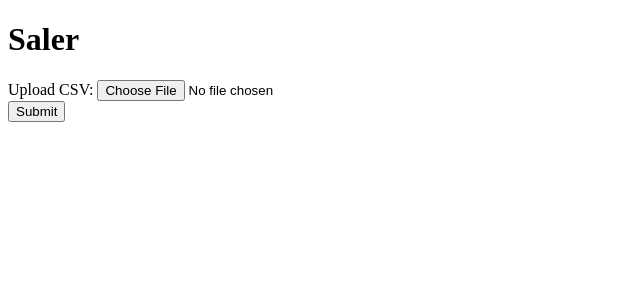
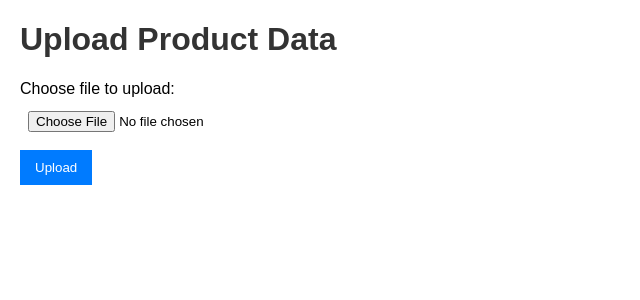
Before and after one commit to TaQuangDuy/SentimentAnalysis, a Flask app: page /saler in a window 1280 px wide. Shown: the top 300 px of the page, without its empty margins (0-640 px from the left). Run offline with Flask 3, Linux system fonts and the light colour scheme.

Commit message:
update App

```diff
--- a/App/amz_reviews.csv
+++ b/App/amz_reviews.csv
@@ -1,4 +1,4 @@
-review_content
+review
 "Wow! I ordered these over-the-ear headphones because my Samsung eat buds were never comfortable for me and they would often fall out of my ear, which is really a problem when that happens on a plane and the darn things rolls to who knows where under someone else's seat! Well, I just decided to forget about stupid ear buds and just get a set of over-the-ear noise canceling headphones. I was not about to shell out big bucks for them because I didn't think I would use them so much, mostly just when I'm traveling. So I looked over many options in the under $50 range and I chose these. I received them same day from Amazon. That was awesome! I opened the box, charged them fully in 2 hours. The usb to usb-c cord is included but you have to supply your own electrical power plug to plug it into a wall outlet to get the fastest charging. It also came with a 3.5mm audio cable as well. Pairing with my phone's Bluetooth was super easy, just follow the little instruction booklet. I started playing some music and I was so happy with the sound. These particular headphones have other great features like sound mode selection and the ability to turn off the noise canceling feature if you need to be able to hear the ambient sound around you while using them. Great Value for someone who's looking for comfort and good performance at a great price!"
 "Sound quality is very clear,not a lot of bass but other then that very good, anc is good and very comfortable on head, very good value for price"
 "I'm not an audiophile, so I am not very knowledgeable on what sounds the best. But these headphones have great bass and clear tones making it easy to hear lyrics or audio books. The noise canceling is awesome, and the pass through mode amplifies sounds so you can hear better than normal while still listening to your media.Bluetooth connectivity is great and easy to set up on multiple devices. Range is decent. Battery lasts for hours and hours, I never drained them so I don't know how long I could go but it was at least 6 with constant noise canceling and media.The con is that they are cheaply made. Only had ours for a few months, and my son leaned over to pick something up and they fell off his head and broke. The clips holding the ear cup snapped. No way to repair it since they use 6 small plastic clips to hold it on, and two of them broke off.Overall for the price these are a great value and if you are careful they should last a long time."
--- a/App/main.py
+++ b/App/main.py
@@ -1,38 +1,71 @@
-from flask import Flask, request, render_template
+from flask import Flask, request, render_template, redirect, url_for, flash
 from get_links import get_popular_links
 from get_reviews import get_reviews, get_soup
 from load_model import SentimentClassifier
+import os
+import pandas as pd
 
 app = Flask(__name__)
+app.secret_key = os.urandom(24)  # for flash messages
 
 classifier = SentimentClassifier("D:\\NLP\\SentimentAnalysis\\Model\\trained model")
+
 
 @app.route('/')
 def home():
     return render_template('home.html')
 
+
 @app.route('/customer', methods=['GET', 'POST'])
 def customer():
     if request.method == 'POST':
         keyword = request.form['product_name']
-        max_links = 10
-        product_links = get_popular_links(keyword, max_links)
-        reviews_list = []
-        for link in product_links:
-            soup = get_soup(link)
-            reviews = get_reviews(soup, max_reviews=5)
-            average_score = classifier.classify_reviews(reviews)
-            reviews_list.append((link, reviews, average_score))
-        return render_template('customer_results.html', product_links=product_links, reviews_list=reviews_list)
+        if not keyword:
+            flash('Product name is required', 'error')
+            return redirect(url_for('customer'))
+        try:
+            max_links = 10
+            product_links = get_popular_links(keyword, max_links)
+            reviews_list = []
+            for link in product_links:
+                soup = get_soup(link)
+                reviews = get_reviews(soup, max_reviews=5)
+                if not reviews:
+                    flash(f'No reviews found for link: {link}', 'error')
+                    continue
+                average_score = classifier.classify_reviews(reviews)
+                reviews_list.append((link, average_score))
+
+            # Sort the reviews_list by average_score in descending order and take the top 3
+            reviews_list.sort(key=lambda x: x[1], reverse=True)
+            top_reviews_list = reviews_list[:3]
+
+            return render_template('customer_results.html', top_reviews_list=top_reviews_list)
+        except Exception as e:
+            flash(f'An error occurred: {str(e)}', 'error')
+            return redirect(url_for('customer'))
     return render_template('customer.html')
+
 
 @app.route('/saler', methods=['GET', 'POST'])
 def saler():
     if request.method == 'POST':
-        file = request.files['file']
+        file = request.files.get('file')
         if not file:
-            return "No file"
-        return "File uploaded successfully!"
+            flash('No file selected', 'error')
+            return redirect(url_for('saler'))
+        try:
+            # Đọc tệp CSV
+            df = pd.read_csv(file)
+            reviews = df['review'].tolist()
+
+            average_score = classifier.classify_reviews(reviews)
+
+            flash(f'Average sentiment score for the uploaded reviews is: {average_score}', 'success')
+        except Exception as e:
+            flash(f'An error occurred: {str(e)}', 'error')
+
+        return redirect(url_for('saler'))
     return render_template('saler.html')
 
 if __name__ == '__main__':
--- /dev/null
+++ b/App/static/styles.css
@@ -0,0 +1,55 @@
+/* styles.css */
+
+body {
+    font-family: Arial, sans-serif;
+    margin: 20px;
+}
+
+h1 {
+    color: #333;
+}
+
+label {
+    display: block;
+    margin-top: 10px;
+}
+
+input[type="text"], input[type="file"] {
+    margin-top: 5px;
+    padding: 8px;
+    width: 100%;
+    box-sizing: border-box;
+}
+
+button {
+    margin-top: 10px;
+    padding: 10px 15px;
+    background-color: #007BFF;
+    color: white;
+    border: none;
+    cursor: pointer;
+}
+
+button:hover {
+    background-color: #0056b3;
+}
+
+.flashes {
+    list-style-type: none;
+    padding: 0;
+}
+
+.flashes li {
+    padding: 10px;
+    margin-bottom: 10px;
+}
+
+.flashes .error {
+    background-color: #f8d7da;
+    color: #721c24;
+}
+
+.flashes .success {
+    background-color: #d4edda;
+    color: #155724;
+}
--- a/App/templates/saler.html
+++ b/App/templates/saler.html
@@ -1,14 +1,27 @@
 <!DOCTYPE html>
-<html>
+<html lang="en">
 <head>
-    <title>Saler</title>
+    <meta charset="UTF-8">
+    <meta name="viewport" content="width=device-width, initial-scale=1.0">
+    <title>Saler - Upload Product Data</title>
+    <link rel="stylesheet" href="{{ url_for('static', filename='styles.css') }}">
 </head>
 <body>
-    <h1>Saler</h1>
-    <form method="post" enctype="multipart/form-data">
-        <label for="file">Upload CSV:</label>
-        <input type="file" id="file" name="file"><br>
-        <input type="submit" value="Submit">
+    <h1>Upload Product Data</h1>
+    <form action="{{ url_for('saler') }}" method="POST" enctype="multipart/form-data">
+        <label for="file">Choose file to upload:</label>
+        <input type="file" id="file" name="file" required>
+        <button type="submit">Upload</button>
     </form>
+
+    {% with messages = get_flashed_messages(with_categories=true) %}
+    {% if messages %}
+        <ul class="flashes">
+        {% for category, message in messages %}
+            <li class="{{ category }}">{{ message }}</li>
+        {% endfor %}
+        </ul>
+    {% endif %}
+    {% endwith %}
 </body>
 </html>
```
Also changed, not shown: App/templates/customer.html (+20 -7 lines), App/templates/customer_results.html (+14 -5 lines), App/templates/home.html (+11 -4 lines), App/templates/saler_results.html (+18 -4 lines), App/test.py (+40 -22 lines), README.md, 5 other files.
